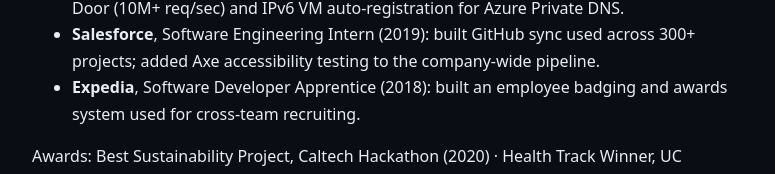
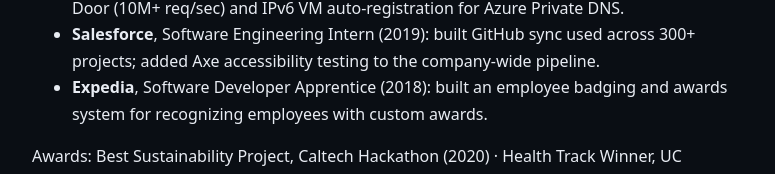
Before and after one commit to bryanjlim/bryanlim.me, an Astro site: page / in a window 1280 px wide. Shown: the part 1635-1809 px from the top of the page, without its empty margins (252-1027 px from the left). Built offline with nearby package versions, Linux system fonts and the light colour scheme; Astro itself is replaced by a stand-in of ours.

Commit message:
Fix Expedia bullet: awards system was for custom employee awards, not recruiting

```diff
--- a/src/pages/index.astro
+++ b/src/pages/index.astro
@@ -76,7 +76,7 @@
     <ul class="compact">
       <li><b>Microsoft</b>, Software Engineer Intern (2020, 2021): built analysis tooling for Azure Front Door (10M+ req/sec) and IPv6 VM auto-registration for Azure Private DNS.</li>
       <li><b>Salesforce</b>, Software Engineering Intern (2019): built GitHub sync used across 300+ projects; added Axe accessibility testing to the company-wide pipeline.</li>
-      <li><b>Expedia</b>, Software Developer Apprentice (2018): built an employee badging and awards system used for cross-team recruiting.</li>
+      <li><b>Expedia</b>, Software Developer Apprentice (2018): built an employee badging and awards system for recognizing employees with custom awards.</li>
     </ul>
     <p class="fine">Awards: Best Sustainability Project, Caltech Hackathon (2020) · Health Track Winner, UC Berkeley Hackathon (2021) · 1517 Grant Winner (2020) · 2nd Place, Terminal Global Competition, US West Coast (2021)</p>
   </section>
```
